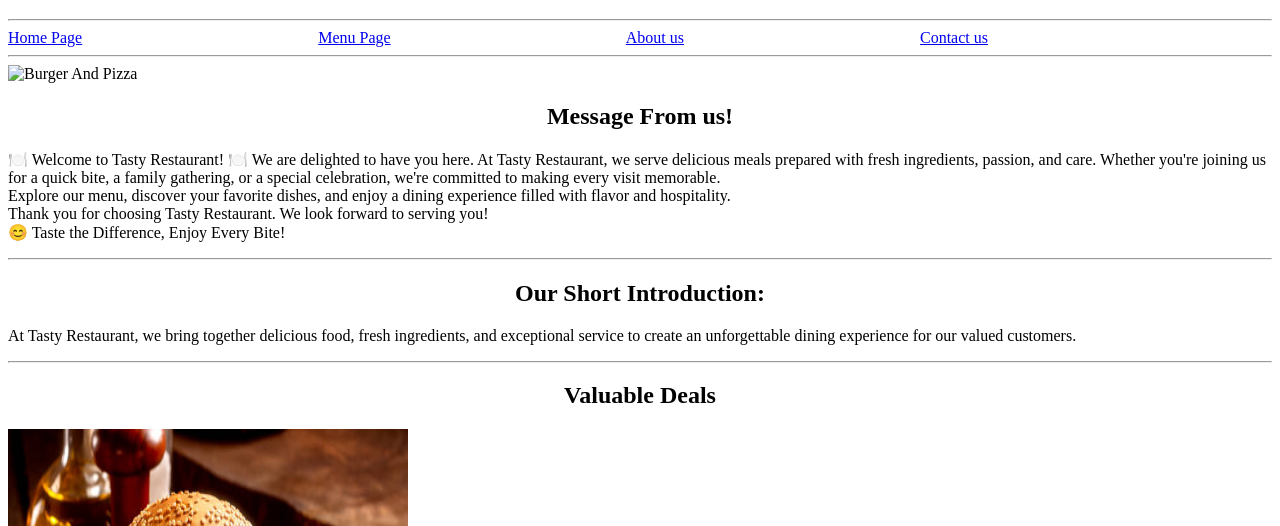
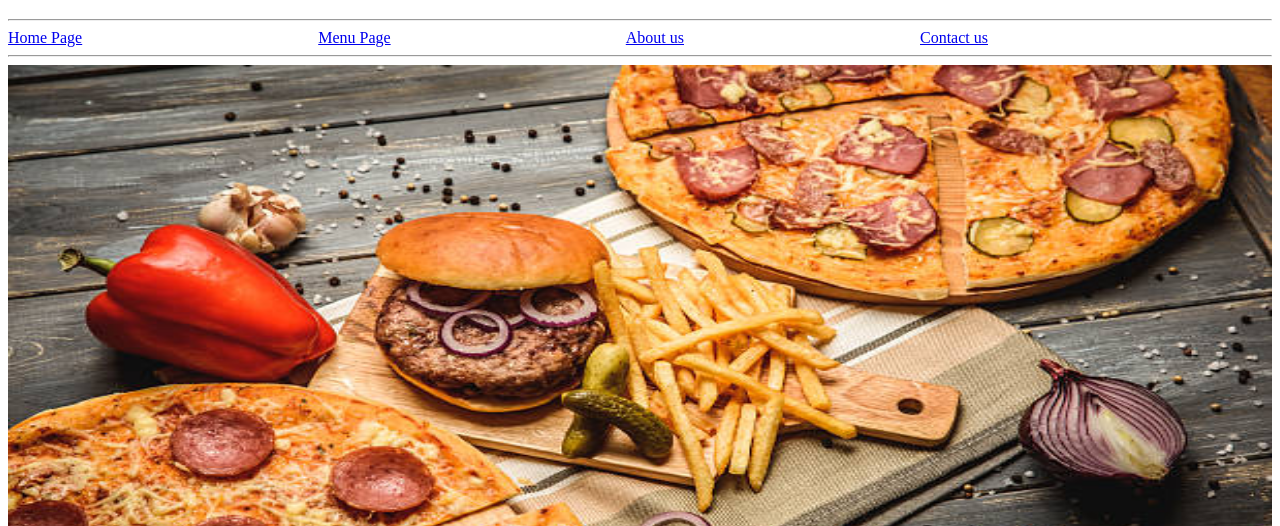
Before and after one commit to Mhassan-developer/Assignment-11-Food-Website, a plain HTML site: page index.html in a window 1280 px wide. Shown: the part 274-800 px from the top of the page. Drawn offline with Linux system fonts and the light colour scheme.

Commit message:
Update index.html

```diff
--- a/index.html
+++ b/index.html
@@ -14,7 +14,7 @@
     <a href="aboutus.html">About us</a>&nbsp;&nbsp;&nbsp;&nbsp;&nbsp;&nbsp;&nbsp;&nbsp;&nbsp;&nbsp;&nbsp;&nbsp;&nbsp;&nbsp;&nbsp;&nbsp;&nbsp;&nbsp;&nbsp;&nbsp;&nbsp;&nbsp;&nbsp;&nbsp;&nbsp;&nbsp;&nbsp;&nbsp;&nbsp;&nbsp;&nbsp;&nbsp;&nbsp;&nbsp;&nbsp;&nbsp;&nbsp;&nbsp;&nbsp;&nbsp;&nbsp;&nbsp;&nbsp;&nbsp;&nbsp;&nbsp;&nbsp;&nbsp;&nbsp;&nbsp;&nbsp;&nbsp;&nbsp;&nbsp;&nbsp;&nbsp;&nbsp;&nbsp;
     <a href="contact.html">Contact us</a>
     <hr>
-    <img src="Images/Image 2.jpg" alt="Burger And Pizza" width="100%" height="600px">
+    <img src="Image 2.jpg" alt="Burger And Pizza" width="100%" height="600px">
     <center><h2>Message From us!</h2></center>
     <p>🍽️ Welcome to Tasty Restaurant! 🍽️
 
```
